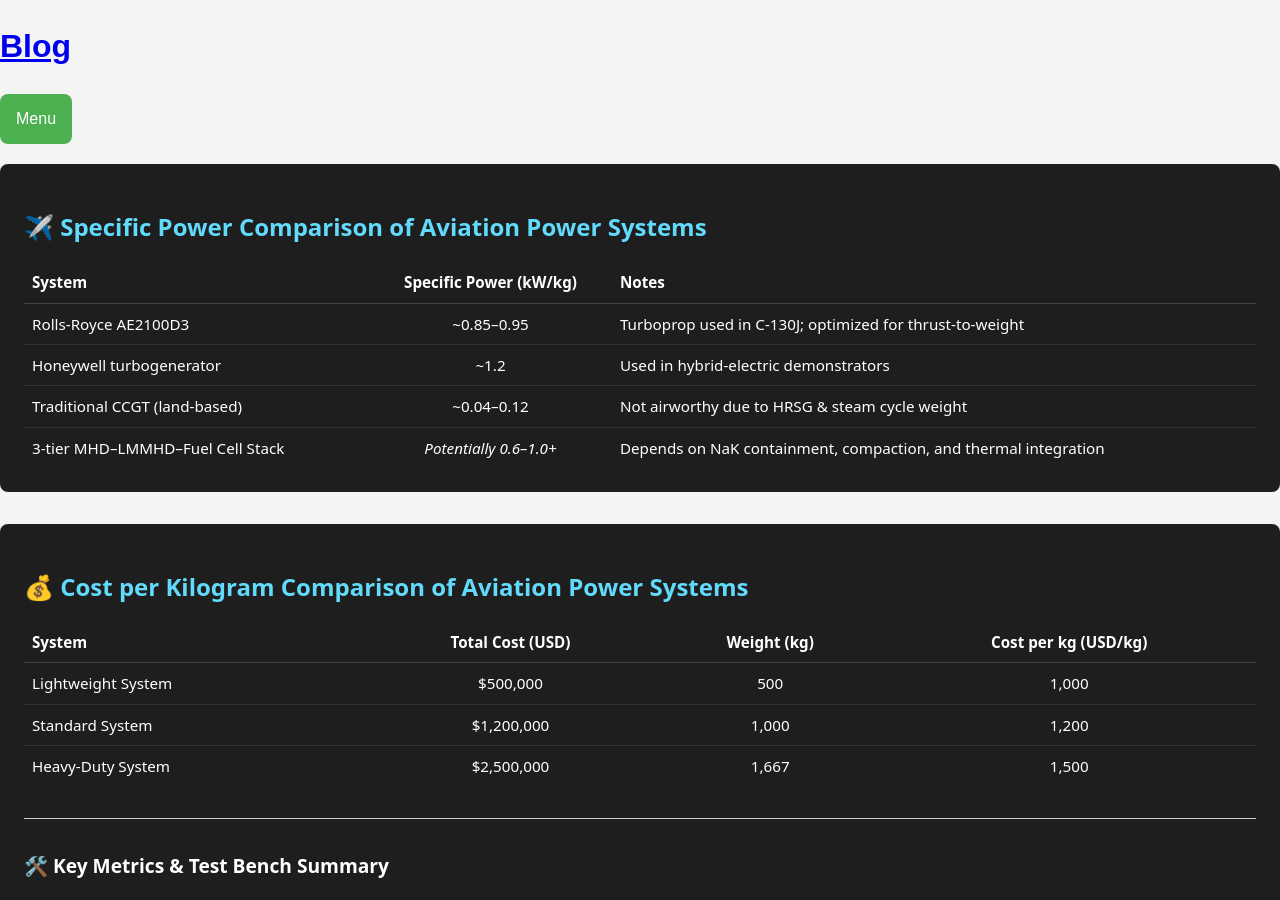
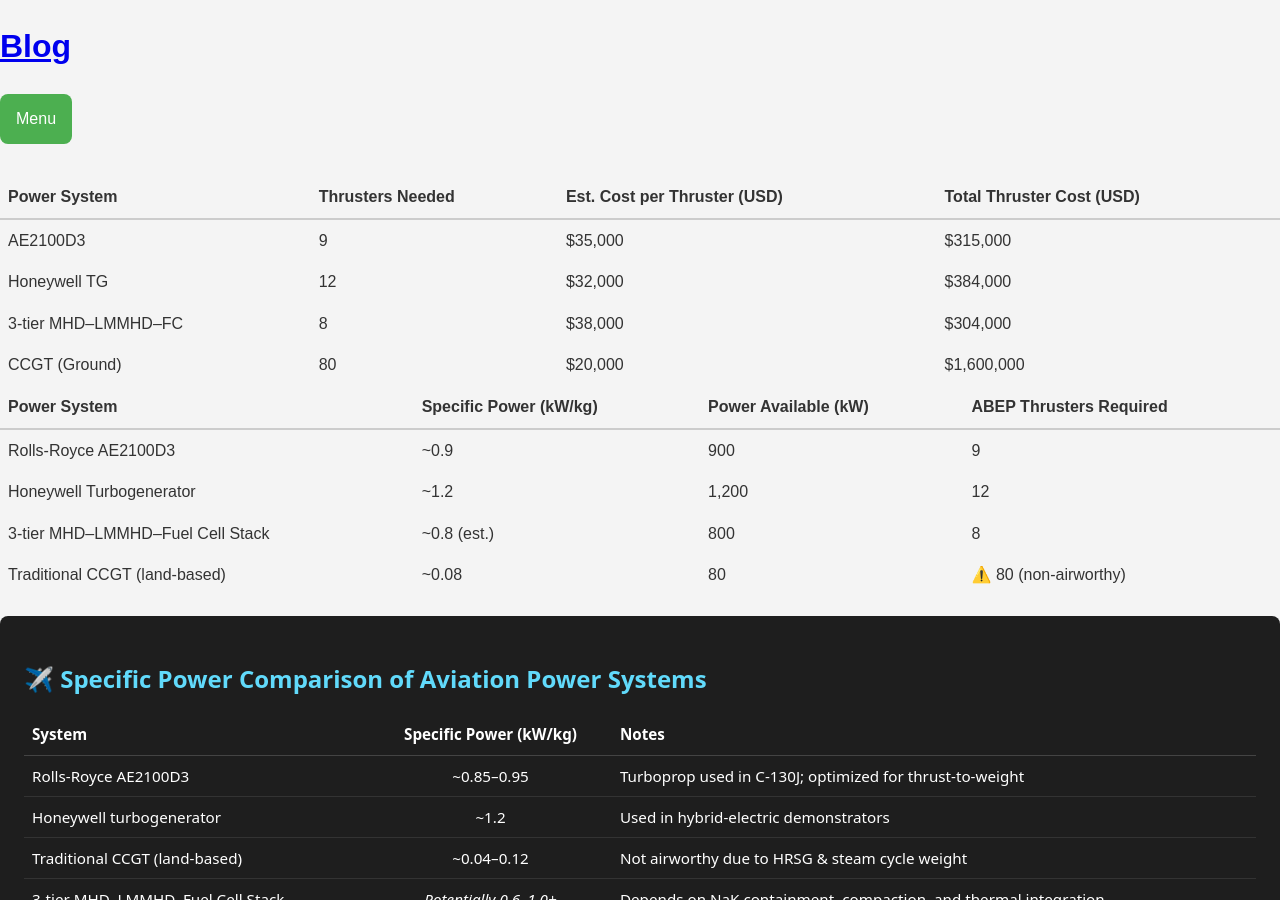
Before and after one commit to drewlingering/drewlingering.github.io, a Jekyll site: the page built from posts.html, in a window 1280 px wide and 900 px high. Built offline with Jekyll 4.4.1, drawn with Linux system fonts in a browser that asks for light colours; comment, search, counter and statistics services are not loaded.

Commit message:
Update posts.html

```diff
--- a/posts.html
+++ b/posts.html
@@ -1,6 +1,79 @@
 ---
 layout: default
 ---
+<table style="width:100%; text-align:left; border-collapse: collapse; margin-top: 2em;">
+  <thead>
+    <tr>
+      <th style="border-bottom: 2px solid #ccc; padding: 8px;">Power System</th>
+      <th style="border-bottom: 2px solid #ccc; padding: 8px;">Thrusters Needed</th>
+      <th style="border-bottom: 2px solid #ccc; padding: 8px;">Est. Cost per Thruster (USD)</th>
+      <th style="border-bottom: 2px solid #ccc; padding: 8px;">Total Thruster Cost (USD)</th>
+    </tr>
+  </thead>
+  <tbody>
+    <tr>
+      <td style="padding: 8px;">AE2100D3</td>
+      <td style="padding: 8px;">9</td>
+      <td style="padding: 8px;">$35,000</td>
+      <td style="padding: 8px;">$315,000</td>
+    </tr>
+    <tr>
+      <td style="padding: 8px;">Honeywell TG</td>
+      <td style="padding: 8px;">12</td>
+      <td style="padding: 8px;">$32,000</td>
+      <td style="padding: 8px;">$384,000</td>
+    </tr>
+    <tr>
+      <td style="padding: 8px;">3-tier MHD–LMMHD–FC</td>
+      <td style="padding: 8px;">8</td>
+      <td style="padding: 8px;">$38,000</td>
+      <td style="padding: 8px;">$304,000</td>
+    </tr>
+    <tr>
+      <td style="padding: 8px;">CCGT (Ground)</td>
+      <td style="padding: 8px;">80</td>
+      <td style="padding: 8px;">$20,000</td>
+      <td style="padding: 8px;">$1,600,000</td>
+    </tr>
+  </tbody>
+</table>
+<table style="width:100%; text-align:left; border-collapse: collapse;">
+  <thead>
+    <tr>
+      <th style="border-bottom: 2px solid #ccc; padding: 8px;">Power System</th>
+      <th style="border-bottom: 2px solid #ccc; padding: 8px;">Specific Power (kW/kg)</th>
+      <th style="border-bottom: 2px solid #ccc; padding: 8px;">Power Available (kW)</th>
+      <th style="border-bottom: 2px solid #ccc; padding: 8px;">ABEP Thrusters Required</th>
+    </tr>
+  </thead>
+  <tbody>
+    <tr>
+      <td style="padding: 8px;">Rolls-Royce AE2100D3</td>
+      <td style="padding: 8px;">~0.9</td>
+      <td style="padding: 8px;">900</td>
+      <td style="padding: 8px;">9</td>
+    </tr>
+    <tr>
+      <td style="padding: 8px;">Honeywell Turbogenerator</td>
+      <td style="padding: 8px;">~1.2</td>
+      <td style="padding: 8px;">1,200</td>
+      <td style="padding: 8px;">12</td>
+    </tr>
+    <tr>
+      <td style="padding: 8px;">3-tier MHD–LMMHD–Fuel Cell Stack</td>
+      <td style="padding: 8px;">~0.8 (est.)</td>
+      <td style="padding: 8px;">800</td>
+      <td style="padding: 8px;">8</td>
+    </tr>
+    <tr>
+      <td style="padding: 8px;">Traditional CCGT (land-based)</td>
+      <td style="padding: 8px;">~0.08</td>
+      <td style="padding: 8px;">80</td>
+      <td style="padding: 8px;">⚠️ 80 (non-airworthy)</td>
+    </tr>
+  </tbody>
+</table>
+
 <article>
     <h1>{{ Specific Power Comparison }}</h1>
             <section style="font-family: system-ui, sans-serif; background-color: #1e1e1e; color: #ffffff; padding: 1.5rem; border-radius: 0.5rem;">
```
